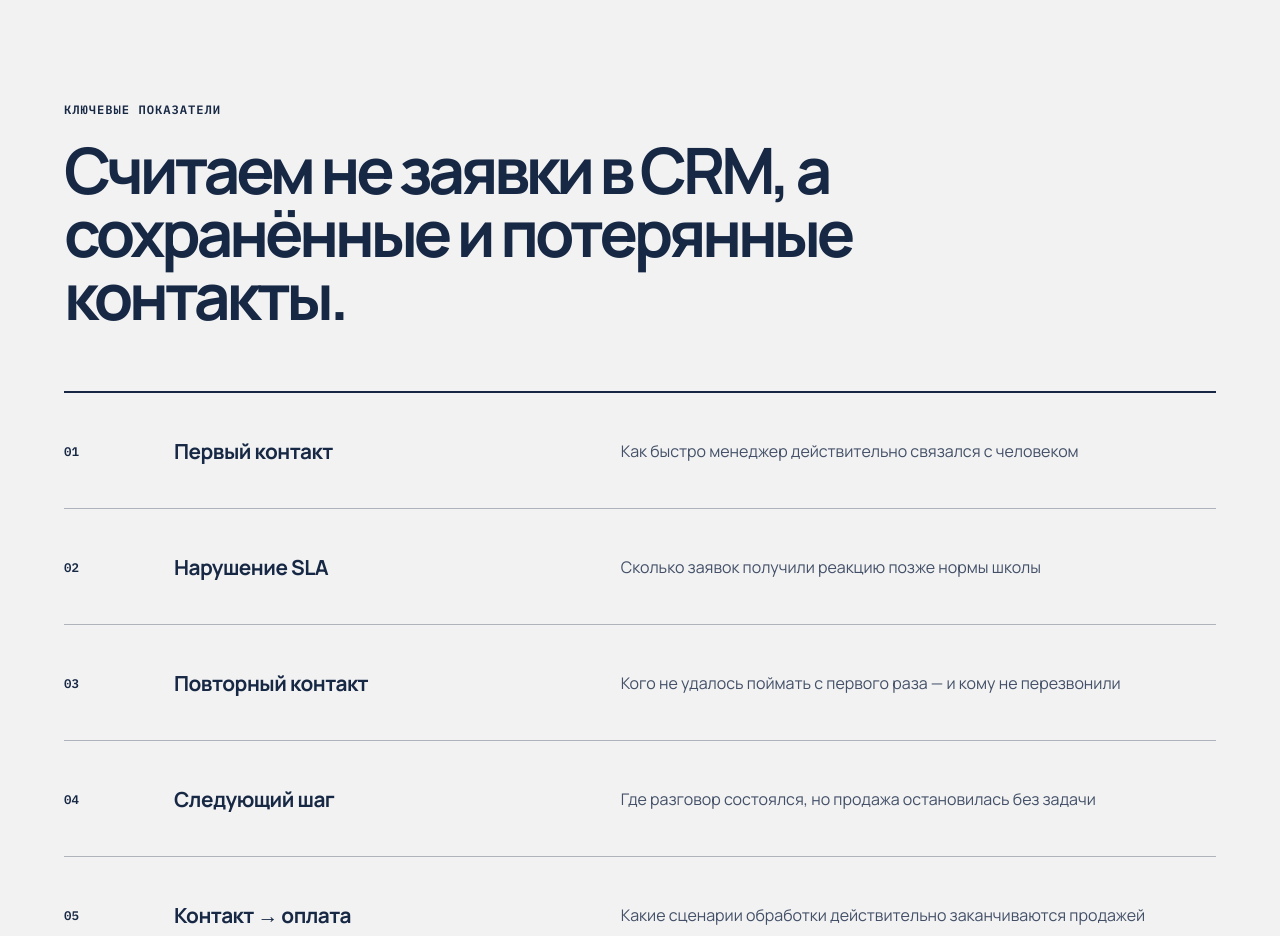
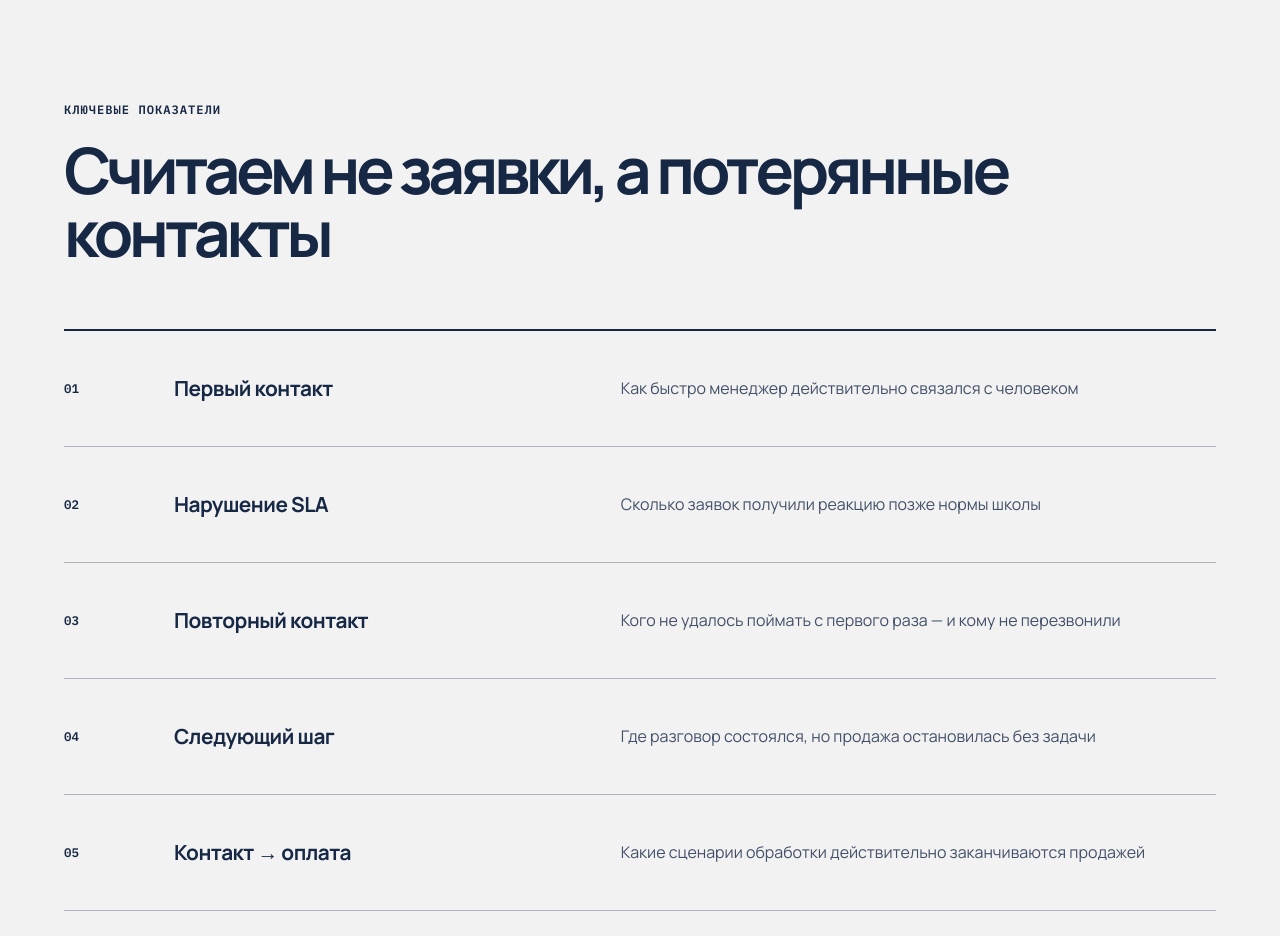
Before and after one commit to Bobcat-web/salelab, a React (Vite) app: page / in a window 1280 px wide. Shown: the part 3280-4216 px from the top of the page. Built offline with nearby package versions, Linux system fonts and the light colour scheme.

Commit message:
Update Site source

```diff
--- a/src/App.jsx
+++ b/src/App.jsx
@@ -236,7 +236,7 @@ function App() {
       <section className="metrics section-pad" id="metrics">
         <div className="section-head reveal">
           <span className="eyebrow">Ключевые показатели</span>
-          <h2>Считаем не заявки в CRM, а сохранённые и потерянные контакты.</h2>
+          <h2>Считаем не заявки, а потерянные контакты</h2>
         </div>
         <div className="metrics-list reveal">
           {metrics.map(([title, text], index) => (
```
